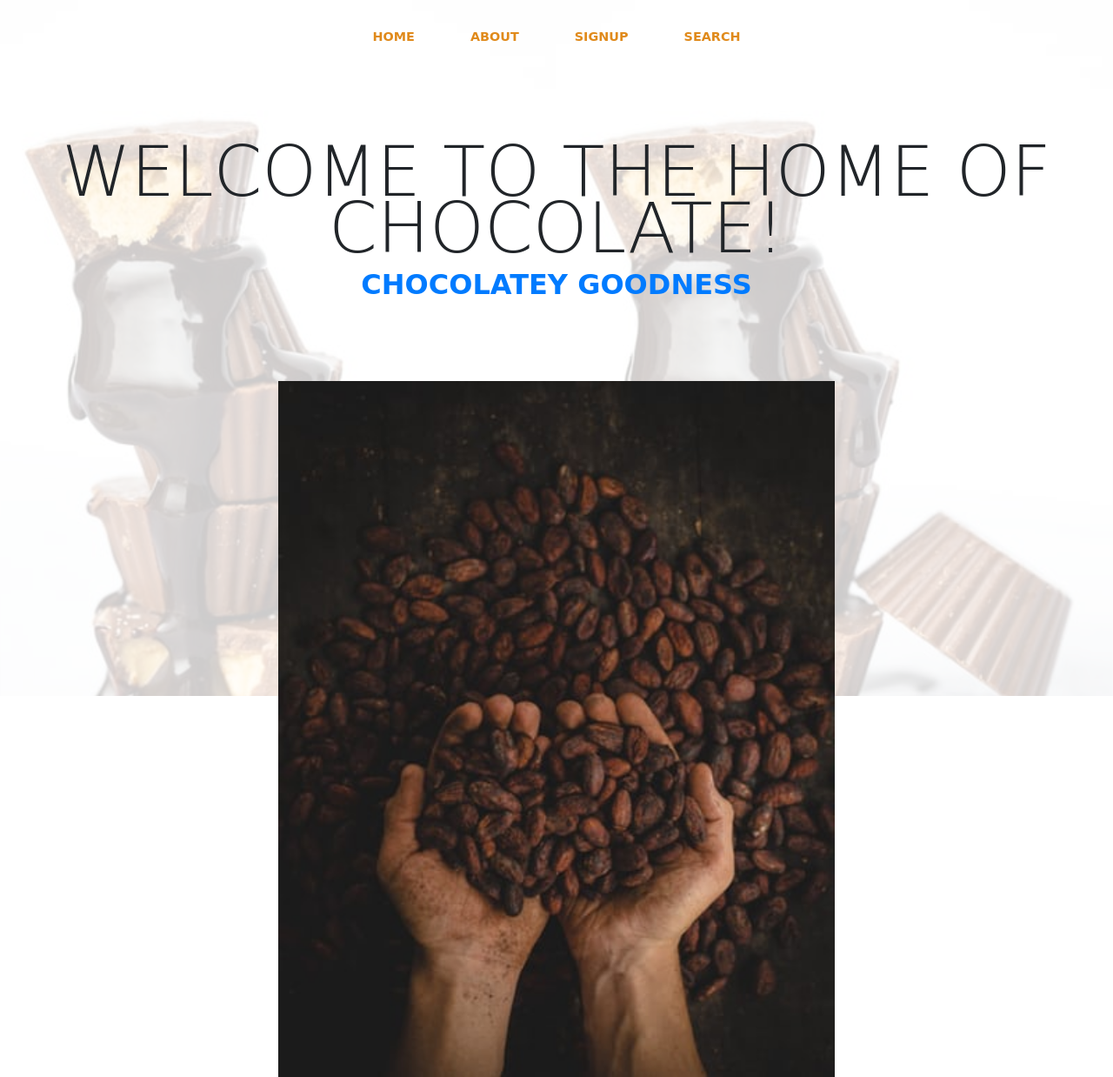
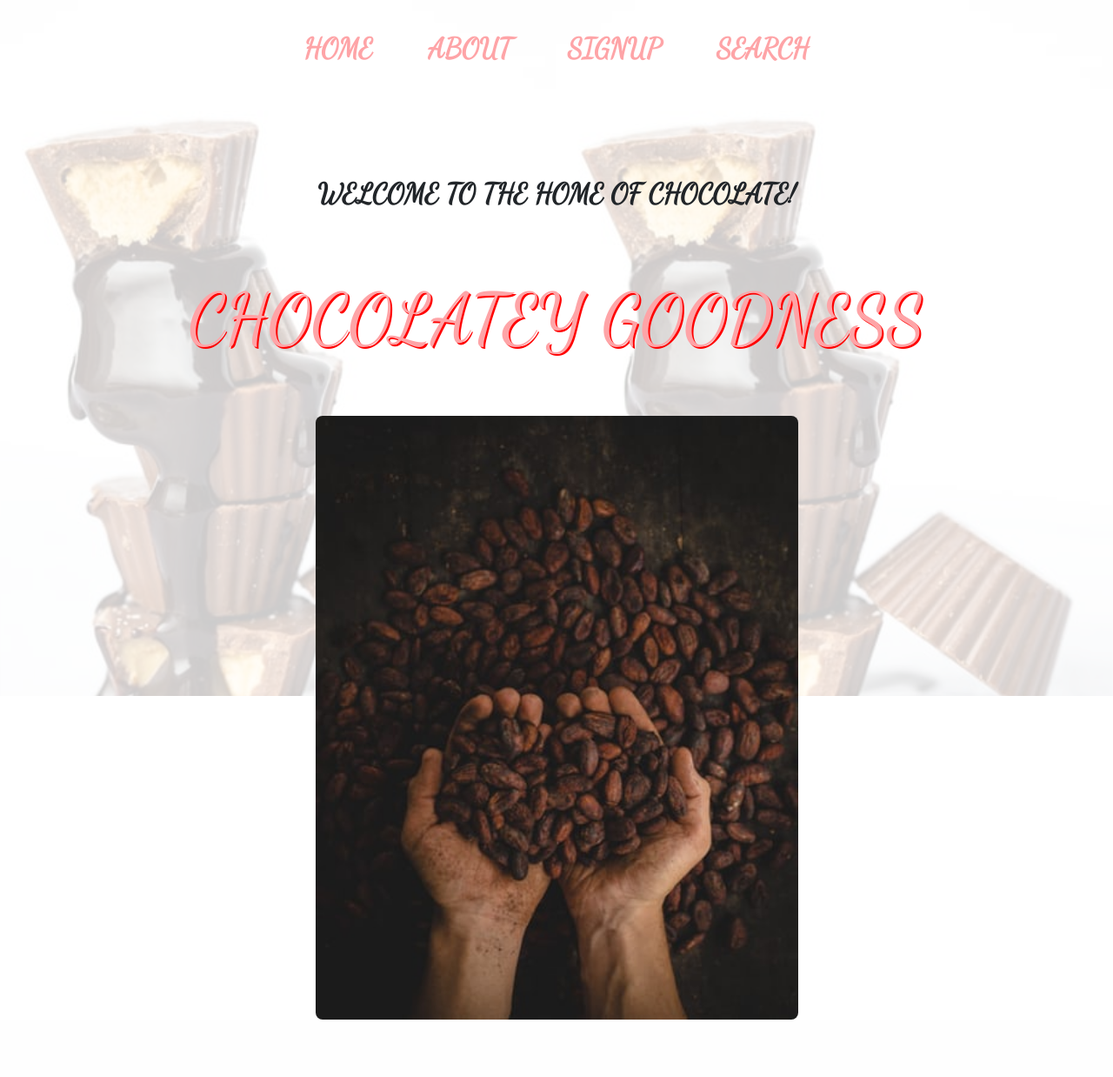
Before and after one commit to dlymer/choc-good-project, a Flask app: page / in a window 1280 px wide. Shown: the whole page at 87% size. After the commit the page ends 1172 px from the top, so only its background shows below. Run offline with Flask 2, Linux system fonts and the light colour scheme; some libraries are stand-ins or nearby versions.

Commit message:
further css updates

```diff
--- a/Static/choccy-styles.css
+++ b/Static/choccy-styles.css
@@ -1,5 +1,18 @@
 *
+@import url('https://fonts.googleapis.com/css?family=Dancing+Script&display=swap');
 
+.headtext {
+font-family: 'Dancing Script', cursive;
+font-weight: 800;
+}
+
+.headtextcol {
+font-family: 'Dancing Script', cursive;
+font-weight: 800;
+color: #fea4a7;
+text-shadow: 2px 2px #ff0000;
+font-size: 40px;
+}
 /* Style the search field */
 form.example input[type=text] {
   padding: 15px;
@@ -34,28 +47,6 @@ form.example::after {
   display: table;
 }
 
-/* bootstrap theme styles */
-
-/*
-body {
-  font-family: 'Lora';
-  background-attachment: fixed;
-  background-position: center;
-  background-size: cover;
-}
-*/
-
-/*.bgdimg {
-    background-image: url('pics/choc1.jpg');
-    background-repeat: no-repeat;
-    /*background-size: 100%;
-    /*opacity: 0.4;
-    filter:alpha(opacity=40);
-    height:100%;
-    width:100%;
-    z-index:0.1;
-}*/
-
 #backgroundImage{z-index: 1;}
 
 #backgroundImage:before {
@@ -66,6 +57,7 @@ body {
    bottom: 0;
    left: 0;
    right: 0;
+   background-attachment: scroll;
    background-image: url('pics/choc3.jpg');
    /*background-repeat: no-repeat;*/
    background-size: 50%;
@@ -73,17 +65,8 @@ body {
    filter:alpha(opacity=40);
    height:100%;
    width:100%;
+   background-attachment: scroll;
  }
-
-/*.main{
-   height:320px;
-   width:320px;
-   margin:auto;
-   background-color:green;
-   z-index:-1;
-   opacity: 1;
-   filter:alpha(opacity=100);
-}*/
 
 h1,
 h2,
@@ -91,7 +74,7 @@ h3,
 h4,
 h5,
 h6 {
-  font-family: 'Raleway';
+  font-family: 'Dancing Script', cursive;
 }
 
 p {
@@ -107,7 +90,7 @@ p {
   margin-bottom: 5rem;
   text-transform: uppercase;
   line-height: 1;
-  font-family: 'Ma Shan Zheng', cursive;
+  font-family: 'Dancing Script', cursive;
 }
 
 .site-heading .site-heading-upper {
@@ -150,31 +133,31 @@ p {
 
 #mainNav {
 
-  font-family: 'Ma Shan Zheng', cursive;
+  font-family: 'Dancing Script', cursive;
 }
 
 #mainNav .navbar-brand {
-  color: #e08a1b;
+  color: #fea4a7;
 }
 
 #mainNav .navbar-nav .nav-item .nav-link {
-  color: #e08a1b;
-  font-weight: 800;
+  color: #fea4a7;
+  font-weight: 1000;
 }
 
 #mainNav .navbar-nav .nav-item.active .nav-link {
-  color: #e08a1b;
+  color: #fea4a7;
 }
 
 @media (min-width: 992px) {
   #mainNav .navbar-nav .nav-item .nav-link {
-    font-size: 0.9rem;
+    font-size: 2rem;
   }
   #mainNav .navbar-nav .nav-item .nav-link:hover {
-    color: #e08a1b;
+    color: #fd121a;
   }
   #mainNav .navbar-nav .nav-item.active .nav-link:hover {
-    color: #e08a1b;
+    color: #fd121a;
   }
 }
 
@@ -332,13 +315,6 @@ p {
   colour: 'red'
 }
 
-.center {
-  display: block;
-  margin-left: auto;
-  margin-right: auto;
-  width: 50%;
-}
-
 .wrapper {
   display: block;
   margin-left: auto;
@@ -348,3 +324,47 @@ p {
 .navbar-toggler-icon {
 colour: 'black';
 }
+
+.container {
+  position: relative;
+  width: 50%;
+}
+
+.image {
+  display: block;
+  margin-left: auto;
+  margin-right: auto;
+  width: 50%;
+  border-radius: 8px;
+  height: auto;
+}
+
+.overlay {
+  position: absolute;
+  top: 0;
+  bottom: 0;
+  left: 0;
+  right: 0;
+  height: 100%;
+  width: 50%;
+  margin-left: auto;
+  margin-right: auto;
+  opacity: 0;
+  transition: .5s ease;
+  background-color: #fea4a7;
+  border-radius: 8px;
+}
+
+.container:hover .overlay {
+  opacity: 1;
+}
+
+.text {
+  color: white;
+  font-size: 20px;
+  position: absolute;
+  top: 50%;
+  left: 50%;
+  transform: translate(-50%, -50%);
+  -ms-transform: translate(-50%, -50%);
+}
--- a/templates/choccy-frontend.html
+++ b/templates/choccy-frontend.html
@@ -6,6 +6,7 @@
           content="width=device-width, user-scalable=no, initial-scale=1.0, maximum-scale=1.0, minimum-scale=1.0">
     <meta http-equiv="X-UA-Compatible" content="ie=edge">
     <link rel="stylesheet" href='/static/choccy-styles.css' />
+    <style>@import url('https://fonts.googleapis.com/css?family=Dancing+Script&display=swap');</style>
     <link rel="stylesheet" href="https://cdnjs.cloudflare.com/ajax/libs/font-awesome/4.7.0/css/font-awesome.min.css">
     <link href="https://stackpath.bootstrapcdn.com/bootstrap/4.4.1/css/bootstrap.min.css" rel="stylesheet" integrity="sha384-Vkoo8x4CGsO3+Hhxv8T/Q5PaXtkKtu6ug5TOeNV6gBiFeWPGFN9MuhOf23Q9Ifjh" crossorigin="anonymous">
     <title class="choc-title">Chocolatey Goodness</title>
@@ -44,9 +45,10 @@
     <div>
     <h1 class="site-heading text-center text-black d-none d-lg-block">
 
-        <span class="site-heading-lower">Welcome to the home of chocolate!</span>
+        <span class="site-heading-upper headtext">Welcome to the home of chocolate!</span>
         <br/>
-        <div class="site-heading-upper text-primary mb-3">Chocolatey Goodness</div>
+        <br/>
+        <div class="site-heading-lower  mb-3 headtextcol">Chocolatey Goodness</div>
 
     </h1>
     </div>
--- a/templates/home.html
+++ b/templates/home.html
@@ -1,5 +1,10 @@
 {% extends "choccy-frontend.html" %}
 
 {% block content %}
-<a href="/search"><img src='static/pics/choc1.jpg', alt="choc", class="center")></a>
+<div class="container">
+  <a href="/search"><img src="static/pics/choc1.jpg" alt="choc" class="image center">
+  <div class="overlay">
+    <div class="text">Click to go to search page</div>
+  </div>
+</div>
     {% endblock %}
```
